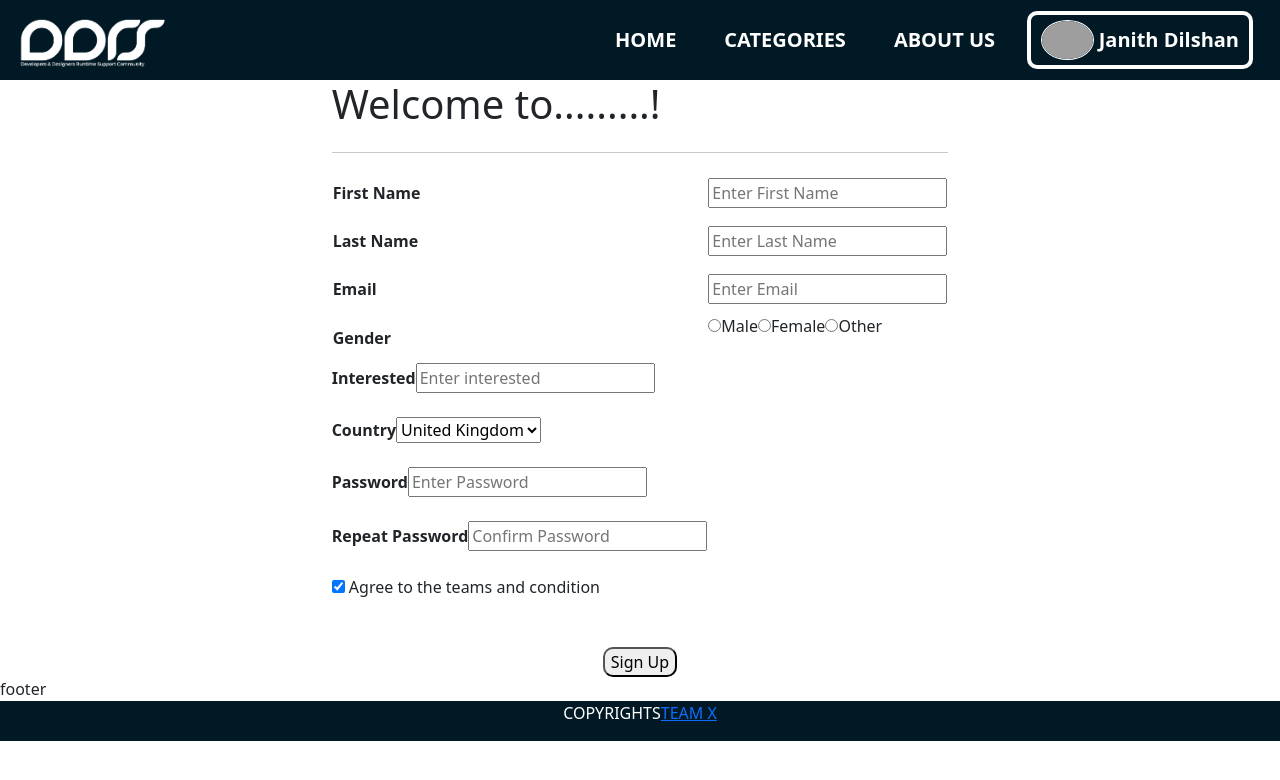
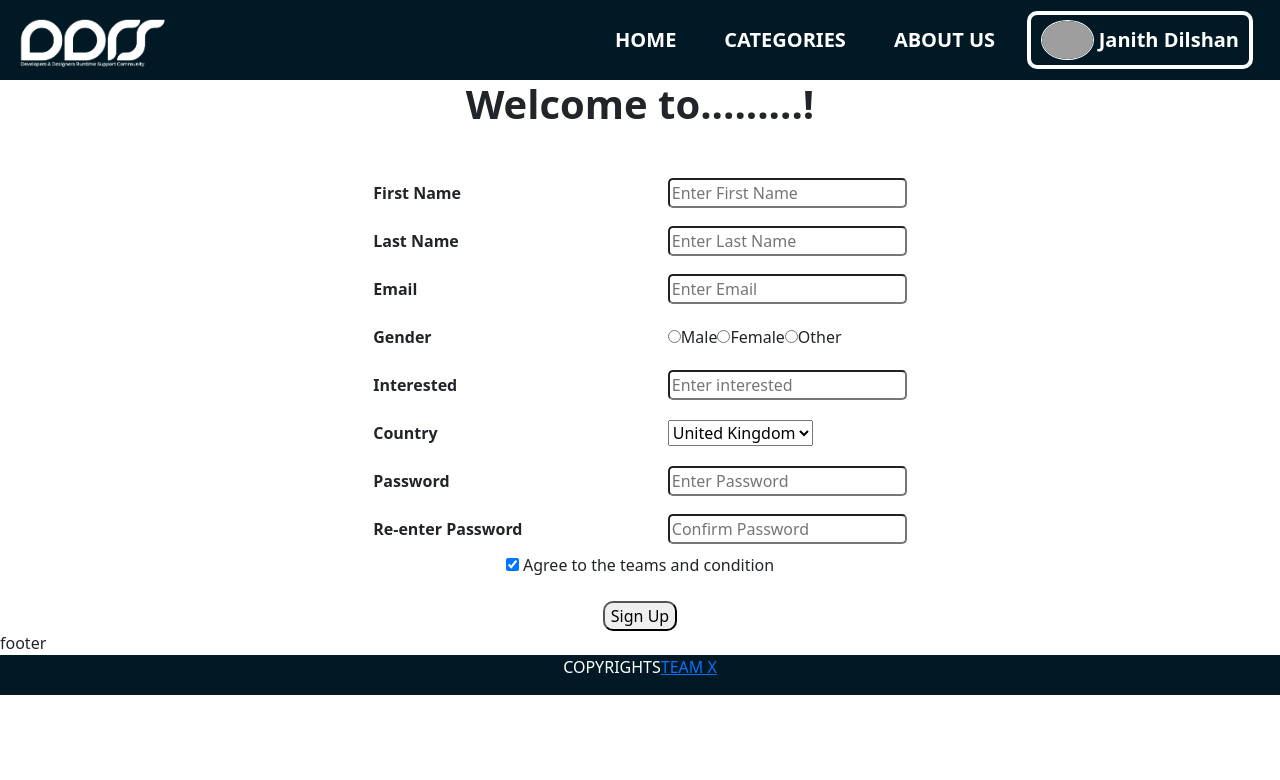
Before and after one commit to RavinduOnline/DDRS-Community, a React (Create React App) app in the folder client/: page /signup in a window 1280 px wide. Shown: the top 780 px of the page. Built offline with nearby package versions, Linux system fonts and the light colour scheme; grey boxes are pictures that could not be loaded.

Commit message:
add some css

```diff
--- a/client/src/App.js
+++ b/client/src/App.js
@@ -5,6 +5,7 @@ import Home from './components/Pages/Forum/Home/home';
 import SignUp from './components/Pages/UserProfile/SignUp/signup'
 import SignIn from './components/Pages/UserProfile/SignIn/signin'
 import Profile from './components/Pages/UserProfile/Profile/profile'
+import UserSetting from './components/Pages/UserProfile/UserSetting/usersetting';
 import NotFound from './components/Pages/404/notfound';
 
 
@@ -17,6 +18,7 @@ function App() {
               <Route exact path="/signup" element={<SignUp/>}/>
               <Route exact path="/signin" element={<SignIn/>}/>
               <Route exact path="/profile" element={<Profile/>}/>
+              <Route exact path="/usersetting" element={<UserSetting/>}/>
               <Route path="*" element={<NotFound/>}/>
         </Routes>
     </BrowserRouter>
--- a/client/src/components/Pages/UserProfile/Profile/profile.js
+++ b/client/src/components/Pages/UserProfile/Profile/profile.js
@@ -1,4 +1,5 @@
 import React from 'react'
+import './profile.css'
 
 export default function profile() {
   return (
--- a/client/src/components/Pages/UserProfile/SignUp/SignUpForum/signupforum.css
+++ b/client/src/components/Pages/UserProfile/SignUp/SignUpForum/signupforum.css
@@ -2,6 +2,12 @@
     justify-content: space-between;
     display: flex;
     flex-direction: column;
+    justify-content: center;
+    align-items: center;
+}
+
+.signup-details h1 {
+    font-weight: 800;
 }
 
 .signup-button {
@@ -9,8 +15,14 @@
     justify-content: center;
 }
 
-.center-signup {
-    display: flex;
-    justify-content: center;
-    align-items: center;
-  }
+.signup-td {
+    width: 55%;
+}
+
+.signup-input input{
+    border-radius: 5px;
+}
+
+.signup-input select{
+    padding: 5px;
+}
--- a/client/src/components/Pages/UserProfile/SignUp/SignUpForum/signupforum.js
+++ b/client/src/components/Pages/UserProfile/SignUp/SignUpForum/signupforum.js
@@ -3,8 +3,7 @@ import './signupforum.css'
 
 export default function signupforum() {
   return (
-    <div className='center-signup'>
-
+    <div>
 
         <form>
           <div className='signup-details'>
@@ -13,61 +12,69 @@ export default function signupforum() {
 
                 <table>
                   <tr>
-                    <td><label for="fname"><b>First Name<br/></b></label></td>
-                    <td><input type="text" placeholder="Enter First Name" name="fname" required/></td><br/><br/>
+                    <td className='signup-td'><label for="fname"><b>First Name<br/></b></label></td>
+                    <td className='signup-input'><input type="text" placeholder="Enter First Name" name="fname" required/></td><br/><br/>
                   </tr>
 
                   <tr>
-                    <td><label for="lname"><b>Last Name<br/></b></label></td>
-                    <td><input type="text" placeholder="Enter Last Name" name="lname" required/></td><br/><br/>
+                    <td className='signup-td'><label for="lname"><b>Last Name<br/></b></label></td>
+                    <td className='signup-input'><input type="text" placeholder="Enter Last Name" name="lname" required/></td><br/><br/>
                   </tr>
 
                   <tr>
-                    <td><label for="email"><b>Email<br/></b></label></td>
-                    <td><input type="text" placeholder="Enter Email" name="email" required/></td><br/><br/>
+                    <td className='signup-td'><label for="email"><b>Email<br/></b></label></td>
+                    <td className='signup-input'><input type="text" placeholder="Enter Email" name="email" required/></td><br/><br/>
                   </tr>
 
                   <tr>
-                    <td><label for="gender"><b>Gender<br/></b></label></td>
+                    <td className='signup-td'><label for="gender"><b>Gender<br/></b></label></td>
 
-                    <td>
+                    <td className='signup-td'>
                       <input type="radio" id="male" name="male" value="male"/>
                       <label for="male">Male</label>
                       <input type="radio" id="female" name="female" value="female"/>
                       <label for="female">Female</label>
                       <input type="radio" id="other" name="other" value="other"/>
-                      <label for="other">Other</label><br></br><br/>
-                    </td>
+                      <label for="other">Other</label>
+                    </td><br></br><br/>
                   </tr>
 
 
-                    <label for="interested"><b>Interested<br/></b></label>
-                    <input type="text" placeholder="Enter interested" name="interested" required/><br/><br/>
+                  <tr>
+                    <td className='signup-td'><label for="interested"><b>Interested<br/></b></label></td>
+                    <td className='signup-input'><input type="text" placeholder="Enter interested" name="interested" required/></td><br/><br/>
+                  </tr>
 
-                    <lable for="country"><b>Country</b></lable>
+                  <tr>
+                  <td className='signup-td'><lable for="country"><b>Country</b></lable></td>
+                    <td>
                       <select name="country" id="country">
                         <option value="united kingdom">United Kingdom</option>
                         <option value="united states">United States</option>
                         <option value="australia">Australia</option>
                         <option value="japan">Japan</option>
-                      </select><br/><br/>
+                      </select>
+                    </td><br/><br/>
+                  </tr>
 
 
-                    <label for="psw"><b>Password</b></label>
-                    <input type="password" placeholder="Enter Password" name="psw" required/><br/><br/>
+                  <tr>
+                    <td className='signup-td'><label for="psw"><b>Password</b></label></td>
+                    <td className='signup-input'><input type="password" placeholder="Enter Password" name="psw" required/></td><br/><br/>
+                  </tr>
 
-                    <label for="psw-repeat"><b>Repeat Password</b></label>
-                    <input type="password" placeholder="Confirm Password" name="psw-repeat" required/><br/><br/>
+                  <tr>
+                    <td className='signup-td'><label for="psw-repeat"><b>Re-enter Password</b></label></td>
+                    <td className='signup-input'><input type="password" placeholder="Confirm Password" name="psw-repeat" required/></td><br/><br/>
+                  </tr>
                 </table>
 
                 <label>
                 <input type="checkbox" checked="checked" name="remember" /> Agree to the teams and condition
-                </label><br/><br/>
+                </label><br/>
 
-                <div class="center-signup">
                 <div class="signup-button">
                 <button type="submit" class="signup-button">Sign Up</button>
-                </div>
                 </div>
 
           </div>
--- /dev/null
+++ b/client/src/components/Pages/UserProfile/UserSetting/usersetting.js
@@ -0,0 +1,33 @@
+import React from 'react'
+import './usersetting.css'
+
+export default function usersetting() {
+  return (
+    <div>
+
+        <img src=''></img>
+        <h4>Janith Dilshan</h4>
+        <p>Sri Lanka</p>
+        <p>janith@gmail.com</p>
+        <button type="submit" className='profile-button'>Change Image</button>
+
+        <table>
+
+            <tr>
+              <td>First Name</td>
+              <td>Janith</td>
+            </tr>
+            <tr>
+              <td>Last Name</td>
+              <td>Dilshan</td>
+            </tr>
+            <tr>
+              <td>Email</td>
+              <td>janith@gmail.com</td>
+            </tr>
+
+        </table>
+
+    </div>
+  )
+}
```
Also changed, not shown: client/src/components/Pages/UserProfile/UserSetting/usersetting.css (added).
